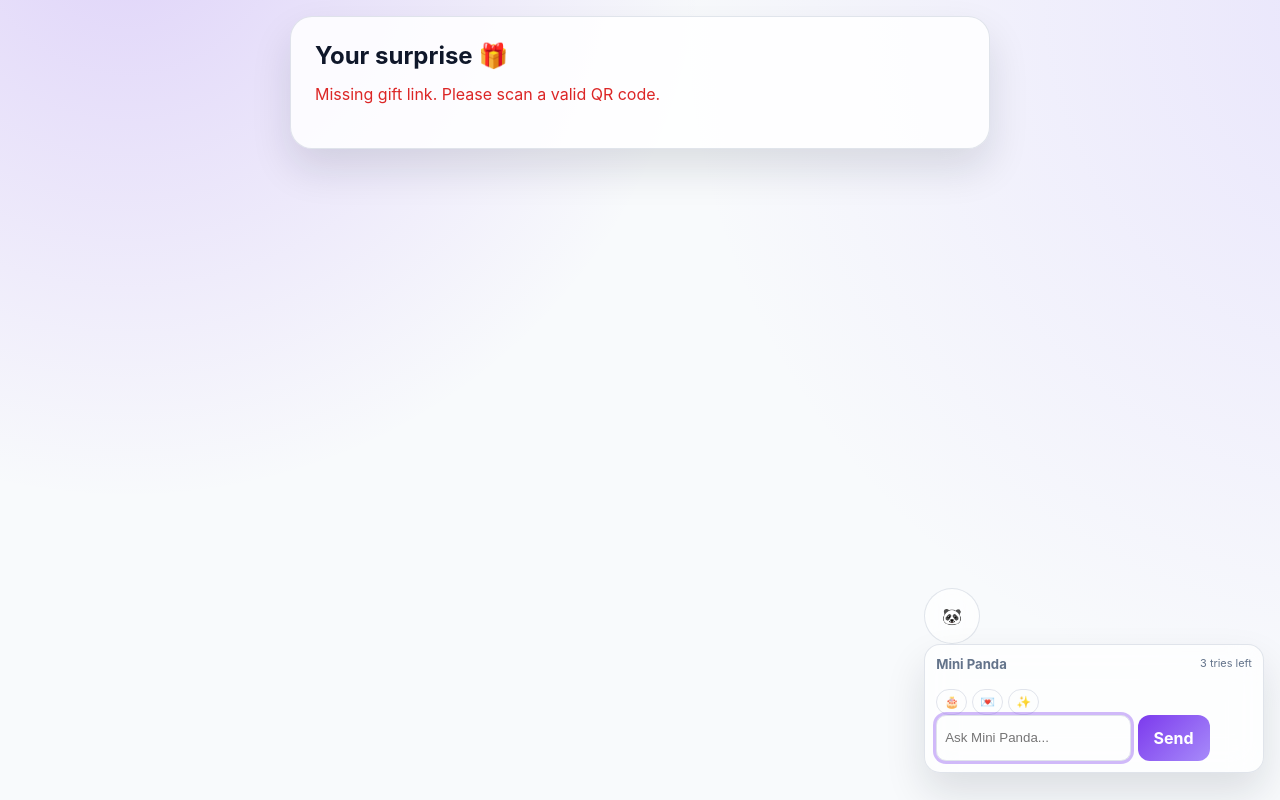
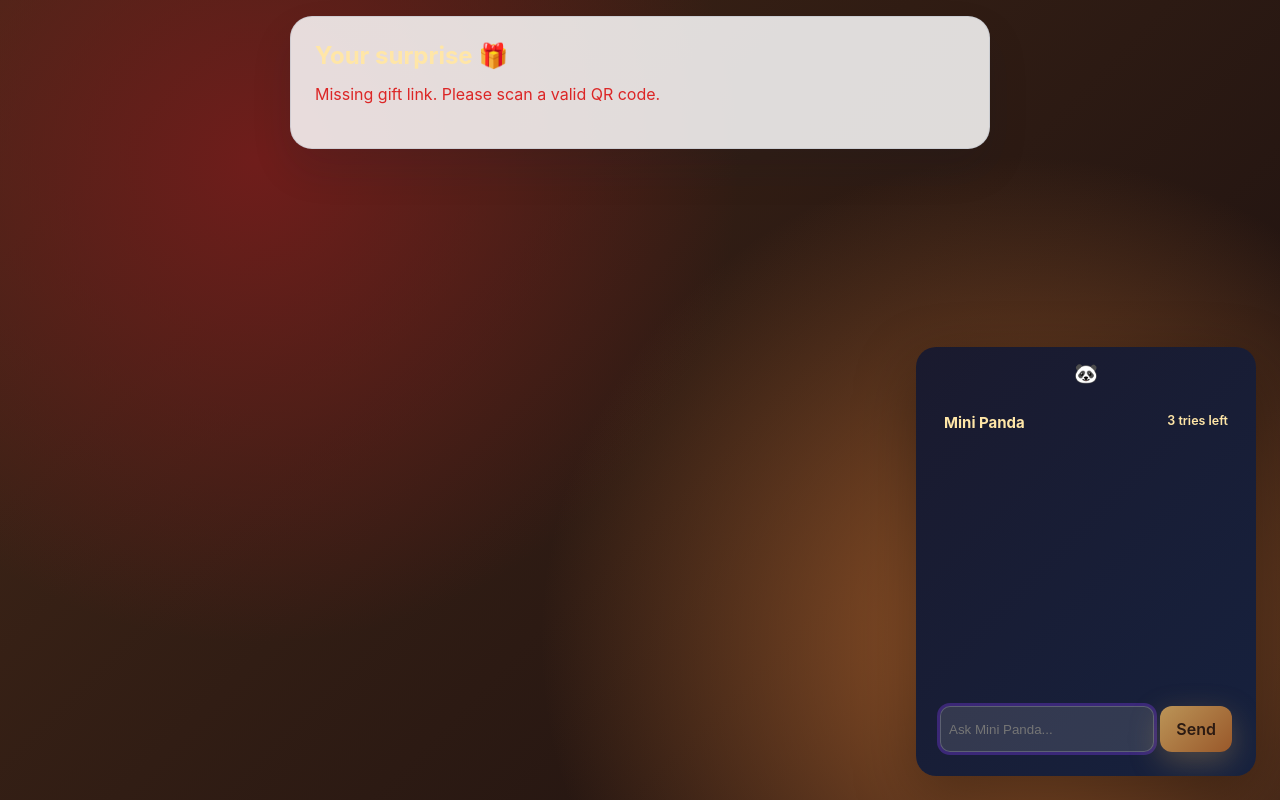
Before and after one commit to mini7007/smart-qr-gifting, a website: page client/view.html in a window 1280 px wide. Both pictures are taken after a click on the button "Open Mini Panda assistant". Drawn offline with Linux system fonts and the light colour scheme.

Commit message:
Fix Mini Panda AI route and premium widget refresh

```diff
--- a/client/css/styles.css
+++ b/client/css/styles.css
@@ -1,5 +1,10 @@
 :root {
   color-scheme: light;
+  --lux-dark: #432818;
+  --lux-deep: #6f1d1b;
+  --lux-gold: #bb9457;
+  --lux-accent: #99582a;
+  --lux-light: #ffe6a7;
   --primary: #7c3aed;
   --primary-light: #a78bfa;
   --bg-dark: #0b0f1a;
@@ -14,7 +19,7 @@
   --radius-lg: 22px;
   --radius-md: 14px;
   --shadow: 0 20px 40px rgba(15, 23, 42, 0.12);
-  --gradient: linear-gradient(135deg, #7c3aed 0%, #a78bfa 100%);
+  --gradient: linear-gradient(135deg, var(--lux-gold), var(--lux-accent));
   --space-1: 0.5rem;
   --space-2: 0.75rem;
   --space-3: 1rem;
@@ -35,11 +40,11 @@
 html, body { margin: 0; min-height: 100%; overflow-x: hidden; }
 body {
   font-family: 'Inter', -apple-system, BlinkMacSystemFont, 'Segoe UI', sans-serif;
-  color: var(--text);
+  color: var(--lux-light);
   background:
-    radial-gradient(circle at 10% -10%, rgba(124, 58, 237, 0.2), transparent 40%),
-    radial-gradient(circle at 110% 0%, rgba(167, 139, 250, 0.2), transparent 45%),
-    var(--bg-light);
+    radial-gradient(circle at 20% 20%, #6f1d1b 0%, transparent 40%),
+    radial-gradient(circle at 80% 80%, #99582a 0%, transparent 40%),
+    linear-gradient(135deg, #432818, #1a0f0f);
   transition: background-color 240ms ease, color 240ms ease;
 }
 :root[data-theme='dark'] body { background-color: var(--bg-dark); }
@@ -149,6 +154,12 @@ button, .button-link {
   display: inline-flex; justify-content: center; align-items: center; gap: 0.45rem;
   border: 0; border-radius: 12px; padding: 0.8rem 1rem; font: inherit; font-weight: 700; cursor: pointer;
   background: var(--gradient); color: #fff; text-decoration: none; transition: transform 160ms ease, box-shadow 160ms ease;
+}
+.btn-primary {
+  background: linear-gradient(135deg, var(--lux-gold), var(--lux-accent));
+  color: #2b1a12;
+  font-weight: 600;
+  box-shadow: 0 10px 30px rgba(187, 148, 87, 0.35);
 }
 .button-secondary { background: transparent; border: 1px solid var(--border); color: var(--text); }
 button:hover, .button-link:hover { transform: translateY(-2px); box-shadow: 0 12px 28px rgba(124, 58, 237, 0.28); }
@@ -481,41 +492,73 @@ body[data-gift-theme="corporate"] {
   to { transform: translateY(-100vh); opacity: 0; }
 }
 
-.mini-panda {
+.mini-panda-widget {
   position: fixed;
-  right: 1rem;
-  bottom: calc(1rem + env(safe-area-inset-bottom));
-  z-index: 60;
+  bottom: 24px;
+  right: 24px;
+  width: 340px;
+  max-width: calc(100vw - 32px);
+  background: linear-gradient(135deg, #1a1a2e, #16213e);
+  border-radius: 20px;
+  box-shadow: 0 20px 60px rgba(0, 0, 0, 0.35);
+  backdrop-filter: blur(14px);
+  z-index: 9999;
+  overflow: hidden;
+  animation: pandaPop 0.35s ease;
 }
-.mini-panda__fab {
-  width: 56px;
-  height: 56px;
-  border-radius: 999px;
-  border: 1px solid var(--border);
-  backdrop-filter: blur(14px);
-  background: color-mix(in srgb, var(--surface) 75%, transparent);
+
+.mini-panda-fab {
+  width: 100%;
+  min-height: 52px;
+  border: 0;
+  border-radius: 0;
+  background: transparent;
+  color: #ffe6a7;
+  font-size: 1.2rem;
 }
-.mini-panda__panel {
-  width: min(92vw, 340px);
-  margin-bottom: 0.7rem;
-  border-radius: 16px;
-  border: 1px solid var(--border);
-  background: color-mix(in srgb, var(--surface) 80%, transparent);
-  backdrop-filter: blur(16px);
-  box-shadow: var(--shadow);
-  padding: 0.7rem;
-  animation: revealUp 180ms ease;
+
+.mini-panda-panel { padding: 0 12px 12px; }
+
+.mini-panda-header {
+  padding: 14px 16px;
+  font-weight: 600;
+  font-size: 15px;
+  color: #ffe6a7;
+  display: flex;
+  justify-content: space-between;
 }
-.mini-panda__panel header { display: flex; justify-content: space-between; font-size: 0.82rem; color: var(--muted); }
-.mini-panda__messages { max-height: 220px; overflow: auto; display: grid; gap: 0.4rem; padding: 0.55rem 0; }
-.mini-panda__msg { font-size: 0.9rem; padding: 0.5rem 0.6rem; border-radius: 10px; }
-.mini-panda__msg--user { background: color-mix(in srgb, var(--primary) 18%, var(--surface)); }
-.mini-panda__msg--assistant { background: color-mix(in srgb, var(--surface) 94%, #fff); border: 1px solid var(--border); }
-.mini-panda__msg--error { background: color-mix(in srgb, var(--error) 12%, var(--surface)); }
-.mini-panda__typing { font-size: 0.78rem; color: var(--muted); }
-.mini-panda__composer { display: flex; gap: 0.4rem; }
-.mini-panda__composer input { min-height: 40px; border-radius: 10px; border: 1px solid var(--border); background: transparent; color: var(--text); padding: 0.5rem; }
-.mini-panda__composer button { min-width: 72px; }
-.mini-panda__suggestions { display: flex; gap: 0.3rem; flex-wrap: wrap; }
-.mini-panda__suggestions button { padding: 0.3rem 0.45rem; border-radius: 999px; font-size: 0.74rem; border: 1px solid var(--border); background: transparent; color: var(--text); }
-.mini-panda__notice { margin: 0.4rem 0 0; color: var(--error); font-size: 0.8rem; }
+
+.mini-panda-messages {
+  height: 260px;
+  overflow-y: auto;
+  padding: 12px;
+  display: grid;
+  gap: 0.45rem;
+}
+
+.mini-panda-msg { font-size: 0.9rem; padding: 0.55rem 0.65rem; border-radius: 10px; color: #fff; }
+.mini-panda-msg--user { background: rgba(187, 148, 87, 0.25); }
+.mini-panda-msg--assistant { background: rgba(255, 255, 255, 0.12); }
+.mini-panda-typing { color: #ffe6a7; font-size: 0.8rem; }
+
+.mini-panda-composer { display: flex; gap: 0.4rem; padding: 0 12px 12px; }
+.mini-panda-composer input {
+  min-height: 40px;
+  border-radius: 10px;
+  border: 1px solid rgba(255, 255, 255, 0.2);
+  background: rgba(255, 255, 255, 0.12);
+  color: #fff;
+  padding: 0.5rem;
+  flex: 1;
+}
+
+@keyframes pandaPop {
+  from {
+    transform: translateY(40px) scale(0.95);
+    opacity: 0;
+  }
+  to {
+    transform: translateY(0) scale(1);
+    opacity: 1;
+  }
+}
--- a/client/js/mini-panda.js
+++ b/client/js/mini-panda.js
@@ -1,121 +1,115 @@
 (function () {
-  if (!window.fetchJson) return;
+  if (typeof API_BASE !== 'string') return;
 
-  const state = window.smartQRAIState || (window.smartQRAIState = {
-    triesUsed: 0,
-    theme: null,
-    lastMessages: []
-  });
+  const MAX_TRIES = 3;
 
   const root = document.createElement('section');
-  root.className = 'mini-panda';
+  root.className = 'mini-panda-widget';
   root.innerHTML = `
-    <button class="mini-panda__fab" aria-label="Open Mini Panda assistant">🐼</button>
-    <div class="mini-panda__panel" hidden>
-      <header>
+    <button class="mini-panda-fab" aria-label="Open Mini Panda assistant">🐼</button>
+    <div class="mini-panda-panel" hidden>
+      <header class="mini-panda-header">
         <strong>Mini Panda</strong>
-        <small class="mini-panda__tries">3 tries left</small>
+        <small class="mini-panda-tries">3 tries left</small>
       </header>
-      <div class="mini-panda__messages" aria-live="polite"></div>
-      <div class="mini-panda__suggestions">
-        <button type="button" data-suggestion="Help me write a birthday wish">🎂</button>
-        <button type="button" data-suggestion="Suggest a romantic gift message">💌</button>
-        <button type="button" data-suggestion="Festival greeting ideas">✨</button>
-      </div>
-      <form class="mini-panda__composer">
+      <div class="mini-panda-messages" aria-live="polite"></div>
+      <form class="mini-panda-composer">
         <input type="text" maxlength="500" placeholder="Ask Mini Panda..." />
-        <button type="submit">Send</button>
+        <button type="submit" class="btn-primary">Send</button>
       </form>
-      <p class="mini-panda__notice" hidden></p>
     </div>
   `;
+
   document.body.appendChild(root);
 
-  const fab = root.querySelector('.mini-panda__fab');
-  const panel = root.querySelector('.mini-panda__panel');
-  const messages = root.querySelector('.mini-panda__messages');
-  const form = root.querySelector('.mini-panda__composer');
+  const fab = root.querySelector('.mini-panda-fab');
+  const panel = root.querySelector('.mini-panda-panel');
+  const messages = root.querySelector('.mini-panda-messages');
+  const form = root.querySelector('.mini-panda-composer');
   const input = form.querySelector('input');
-  const tries = root.querySelector('.mini-panda__tries');
-  const notice = root.querySelector('.mini-panda__notice');
+  const triesLabel = root.querySelector('.mini-panda-tries');
+
+  function usedTries() {
+    return Number(sessionStorage.getItem('panda_tries') || 0);
+  }
 
   function syncTries() {
-    const left = Math.max(0, 3 - (state.triesUsed || 0));
-    tries.textContent = `${left} tries left`;
-    notice.hidden = left !== 0;
-    notice.textContent = left === 0 ? 'Session limit reached (3/3).' : '';
+    const left = Math.max(0, MAX_TRIES - usedTries());
+    triesLabel.textContent = `${left} tries left`;
   }
 
-  function addMessage(text, role) {
+  function showPandaMessage(text, role = 'assistant') {
     const el = document.createElement('div');
-    el.className = `mini-panda__msg mini-panda__msg--${role}`;
+    el.className = `mini-panda-msg mini-panda-msg--${role}`;
     el.textContent = text;
     messages.appendChild(el);
     messages.scrollTop = messages.scrollHeight;
   }
 
   function setTyping(on) {
-    const existing = messages.querySelector('.mini-panda__typing');
+    const existing = messages.querySelector('.mini-panda-typing');
     if (!on) {
       if (existing) existing.remove();
       return;
     }
+
     if (existing) return;
     const typing = document.createElement('div');
-    typing.className = 'mini-panda__typing';
+    typing.className = 'mini-panda-typing';
     typing.textContent = 'Mini Panda is typing...';
     messages.appendChild(typing);
   }
 
-  fab.addEventListener('click', function () {
+  async function askMiniPanda(message) {
+    try {
+      const res = await fetch(`${API_BASE}/api/ai/chat`, {
+        method: 'POST',
+        headers: {
+          'Content-Type': 'application/json'
+        },
+        body: JSON.stringify({ message })
+      });
+
+      if (!res.ok) throw new Error('AI request failed');
+
+      const data = await res.json();
+      return data.reply;
+    } catch (err) {
+      console.error(err);
+      return '🐼 Mini Panda is taking a bamboo break. Try again!';
+    }
+  }
+
+  fab.addEventListener('click', () => {
     const isHidden = panel.hidden;
     panel.hidden = !isHidden;
     fab.classList.toggle('active', isHidden);
     if (isHidden) input.focus();
   });
 
-  root.querySelectorAll('[data-suggestion]').forEach((button) => {
-    button.addEventListener('click', () => {
-      input.value = button.dataset.suggestion;
-      form.requestSubmit();
-    });
-  });
-
   form.addEventListener('submit', async (event) => {
     event.preventDefault();
     const message = input.value.trim();
+
     if (!message) return;
-    if ((state.triesUsed || 0) >= 3) {
-      syncTries();
+
+    const used = usedTries();
+    if (used >= MAX_TRIES) {
+      showPandaMessage('🐼 Free tries finished!');
       return;
     }
 
+    sessionStorage.setItem('panda_tries', String(used + 1));
+    syncTries();
+
     input.value = '';
-    addMessage(message, 'user');
+    showPandaMessage(message, 'user');
     setTyping(true);
 
-    try {
-      const payload = {
-        message,
-        theme: state.theme || document.getElementById('themeSelect')?.value || 'default'
-      };
-      const data = await fetchJson('/ai/chat', {
-        method: 'POST',
-        headers: { 'Content-Type': 'application/json' },
-        body: JSON.stringify(payload)
-      });
-      state.triesUsed = data.triesUsed || state.triesUsed;
-      state.lastMessages = [...(state.lastMessages || []), { role: 'user', text: message }, { role: 'assistant', text: data.reply }].slice(-12);
-      addMessage(data.reply || '✨', 'assistant');
-    } catch (error) {
-      addMessage(error.message || 'Mini Panda is unavailable right now.', 'error');
-      if (/limit/i.test(error.message || '')) {
-        state.triesUsed = 3;
-      }
-    } finally {
-      setTyping(false);
-      syncTries();
-    }
+    const reply = await askMiniPanda(message);
+
+    setTyping(false);
+    showPandaMessage(reply, 'assistant');
   });
 
   syncTries();
--- a/server/server.js
+++ b/server/server.js
@@ -4,7 +4,7 @@ const express = require('express');
 const cors = require('cors');
 const mongoose = require('mongoose');
 const giftRoutes = require('./routes/giftRoutes');
-const aiRoutes = require('./routes/ai');
+const aiChatRoutes = require('./routes/aiChat');
 const Gift = require('./models/Gift');
 const { buildGiftLookupQuery } = require('./controllers/giftController');
 
@@ -220,7 +220,7 @@ app.use(
 app.options('*', cors());
 
 /* -------------------- Body parsers -------------------- */
-app.use(express.json());
+app.use(express.json({ limit: '2mb' }));
 app.use(express.urlencoded({ extended: true }));
 
 /* -------------------- Static uploads -------------------- */
@@ -273,7 +273,7 @@ app.use('/api/gifts', (req, res, next) => {
 });
 
 app.use('/api/gifts', giftRoutes);
-app.use('/api/ai', aiRoutes);
+app.use('/api/ai', aiChatRoutes);
 
 /* -------------------- Error handler -------------------- */
 app.use((err, _req, res, _next) => {
```
Also changed, not shown: server/routes/aiChat.js (added, +59 -0 lines).
